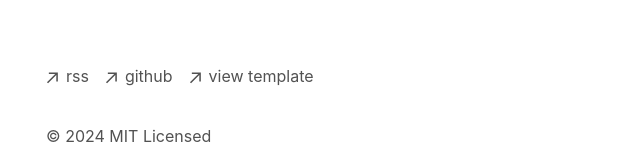
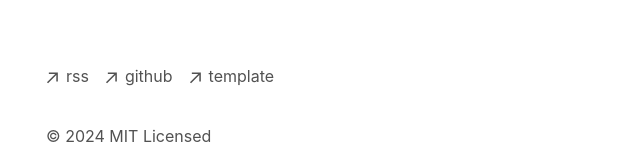
Before and after one commit to kWAYTV/portfolio, a Next.js app: page / in a window 1280 px wide. Shown: the part 320-474 px from the top of the page, without its empty margins (306-946 px from the left). Built offline with nearby package versions, Linux system fonts and the light colour scheme.

Commit message:
Changed template footer link text

```diff
--- a/app/components/footer.tsx
+++ b/app/components/footer.tsx
@@ -49,7 +49,7 @@ export default function Footer() {
             href="https://vercel.com/templates/next.js/portfolio-starter-kit"
           >
             <ArrowIcon />
-            <p className="ml-2 h-7">view template</p>
+            <p className="ml-2 h-7">template</p>
           </a>
         </li>
       </ul>
```
